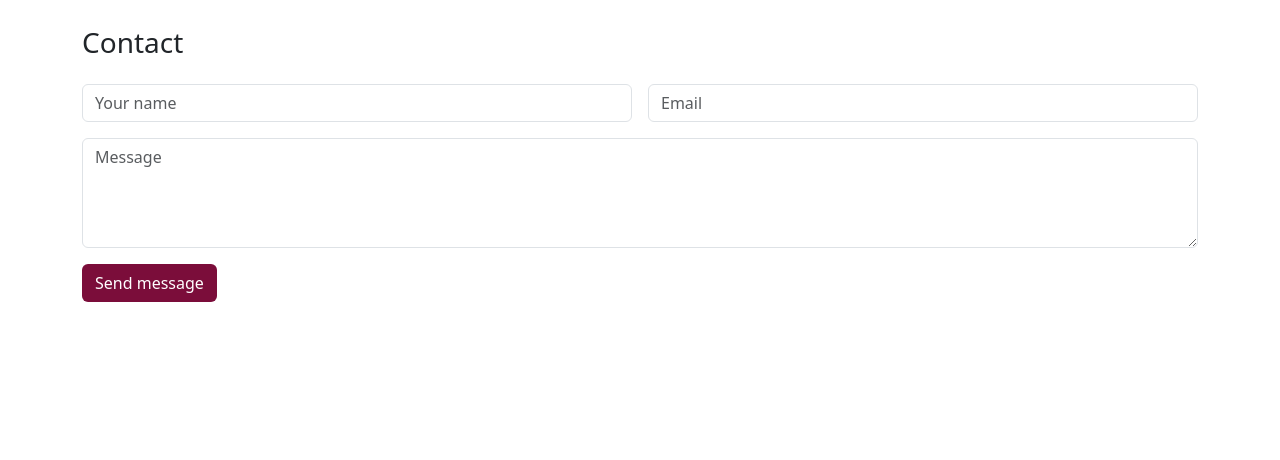
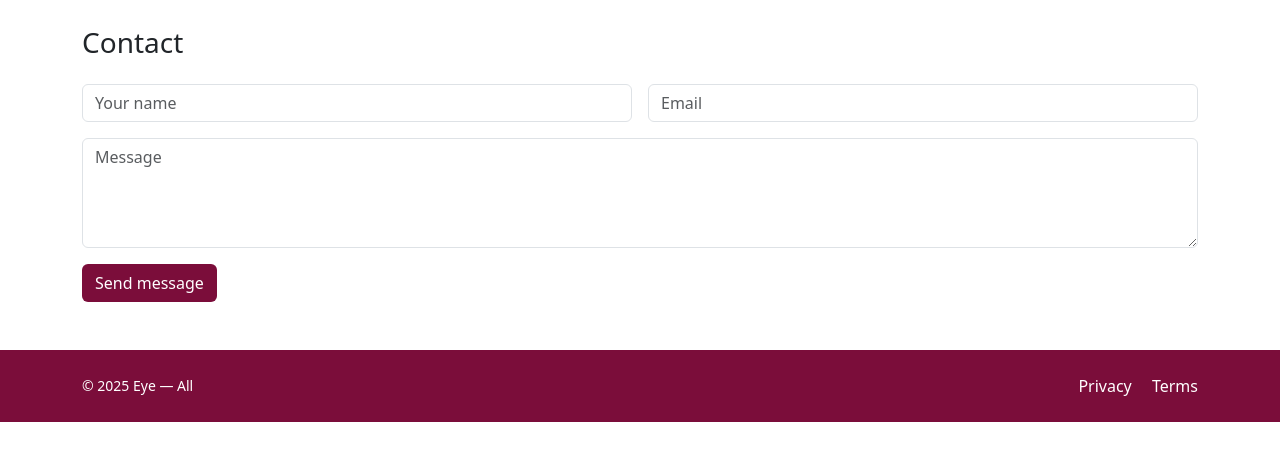
Before and after one commit to Douaeelyaaqoubi/EYE, a plain HTML site: page EYE/index.html in a window 1280 px wide. Shown: the part 990-1450 px from the top of the page. Before the commit the page ends 1340 px from the top, so only its background shows below. Drawn offline with nearby package versions, Linux system fonts and the light colour scheme.

Commit message:
version final

```diff
--- a/EYE/index.html
+++ b/EYE/index.html
@@ -98,8 +98,17 @@
                     </div>
                 </form>
             </div>
-        </section>
 
-
+            <!-- FOOTER -->
+            <footer class="py-4 text-white mt-5" style="background-color:#7b0d3a;">
+            <div class="container d-flex justify-content-between align-items-center">
+                <small>&copy; 2025 Eye — All</small>
+                <div>
+                <a href="#" class="text-white text-decoration-none me-3">Privacy</a>
+                <a href="#" class="text-white text-decoration-none">Terms</a>
+                </div>
+            </div>
+            </footer>
+            <script src="https://cdn.jsdelivr.net/npm/bootstrap@5.3.2/dist/js/bootstrap.bundle.min.js"></script>
     </body>
 </html>
```
